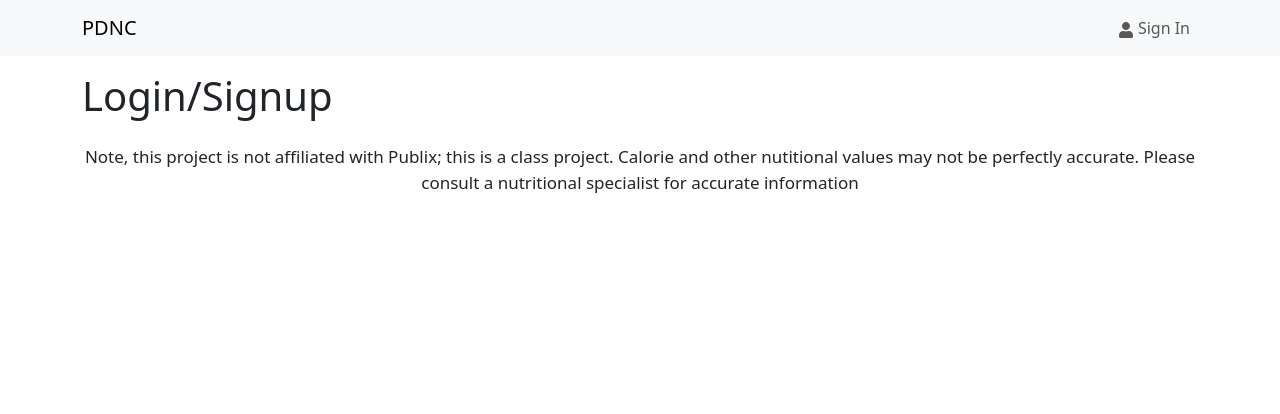
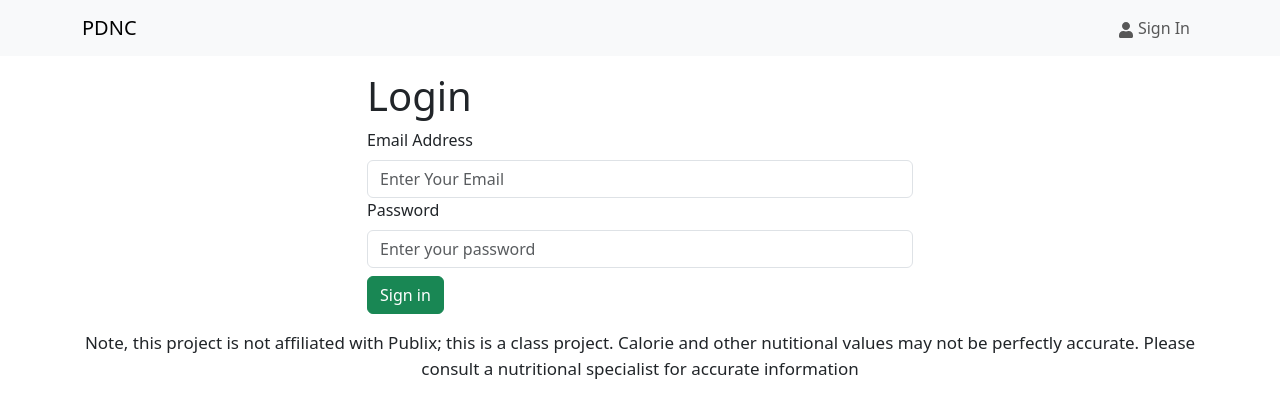
Before and after one commit to metalBread33/DBMSProj, a React (Vite) app in the folder frontend/: page /login in a window 1280 px wide. Shown: the top 414 px of the page. Built offline with nearby package versions, Linux system fonts and the light colour scheme.

Commit message:
Start login screen

```diff
--- a/frontend/package.json
+++ b/frontend/package.json
@@ -12,6 +12,7 @@
   "dependencies": {
     "react": "^18.2.0",
     "react-dom": "^18.2.0",
+    "react-toastify": "^10.0.5",
     "recharts": "^2.12.4"
   },
   "devDependencies": {
--- a/frontend/src/Screens/Login.jsx
+++ b/frontend/src/Screens/Login.jsx
@@ -1,8 +1,69 @@
-import React from 'react'
+import React, { useEffect, useState } from 'react'
+import { Row, Col, Button, Form } from 'react-bootstrap'
+import { GiConsoleController } from 'react-icons/gi'
+import {toast} from 'react-toastify'
 
 const Login = () => {
+  const [email, setEmail] = useState('')
+  const [password, setPassword] = useState('')
+
+
+  const fetchData = async () => {
+    try {
+    const response = await fetch(`http://localhost:5000/api/user/${email}`)
+    const data = await response.json()
+    console.log(data[0]);
+    console.log(response)
+    return data
+    } catch (error) {
+      console.log(error.message);
+    }
+  }
+
+  useEffect(() => {
+  }, [email])
+
+  const submit = async () => {
+    const foundUser = await fetchData()
+    console.log(foundUser)
+    if(foundUser ===   undefined){
+      console.log("no user found")
+    } else
+    if(foundUser.password != password){
+      console.log("passwords dont match")
+    } else {
+
+    console.log(email)
+    console.log(password)
+    }
+  }
   return (
-    <h1>Login/Signup</h1>
+    <div>
+      <Row className='justify-content-md-center'>
+        <Col md={6}>
+          <h1>Login</h1>
+          <Form onSubmit={submit}>
+            <Form.Group>
+              <Form.Label>Email Address</Form.Label>
+              <Form.Control type='email' placeholder='Enter Your Email'
+              value={email}
+              onChange={(e) => {setEmail(e.target.value)}}/>
+            </Form.Group>
+
+            <Form.Group>
+              <Form.Label>Password</Form.Label>
+              <Form.Control type='password' placeholder='Enter your password'
+              value={password}
+              onChange={(e) => {setPassword(e.target.value)}}/>
+            </Form.Group>
+
+            <Button type='submit' className='btn-success mt-2'>
+              Sign in
+            </Button>
+          </Form>
+        </Col>
+      </Row>
+    </div>
   )
 }
 
```
Also changed, not shown: 2 other files (tests, documents, lock files or other folders).
